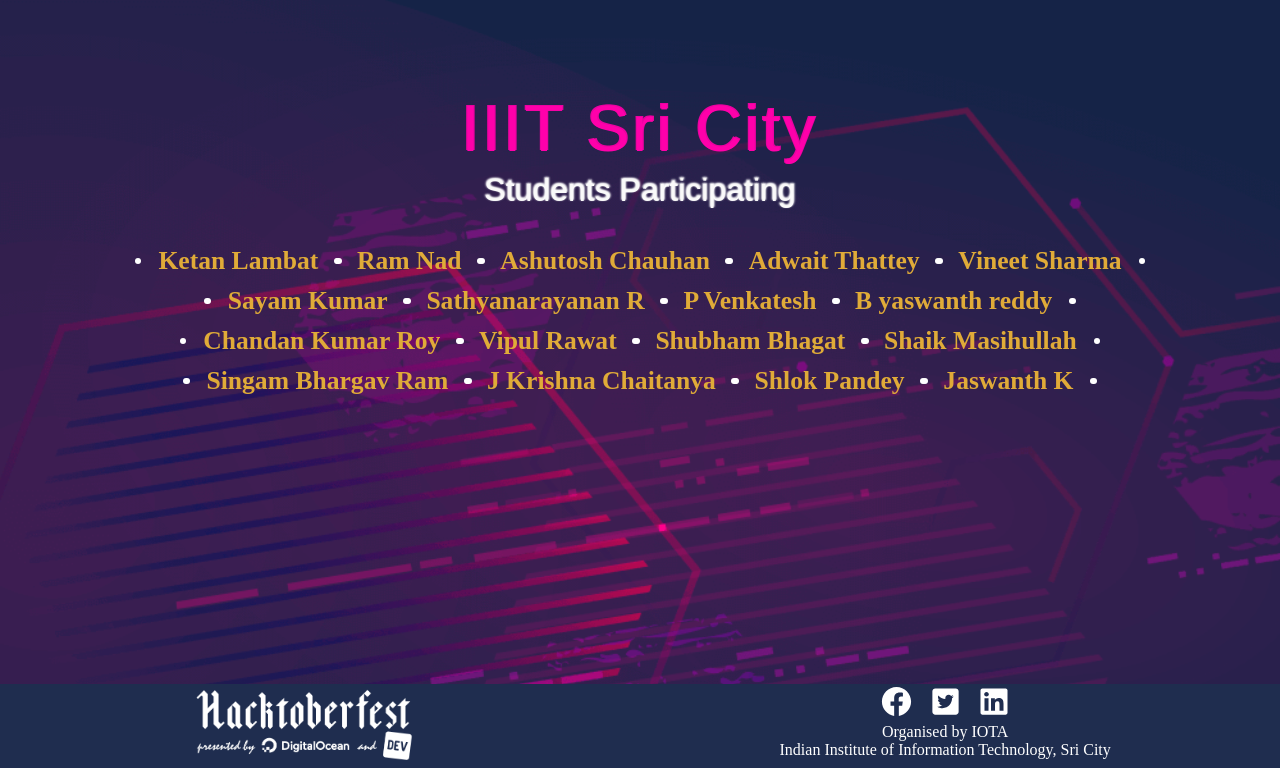
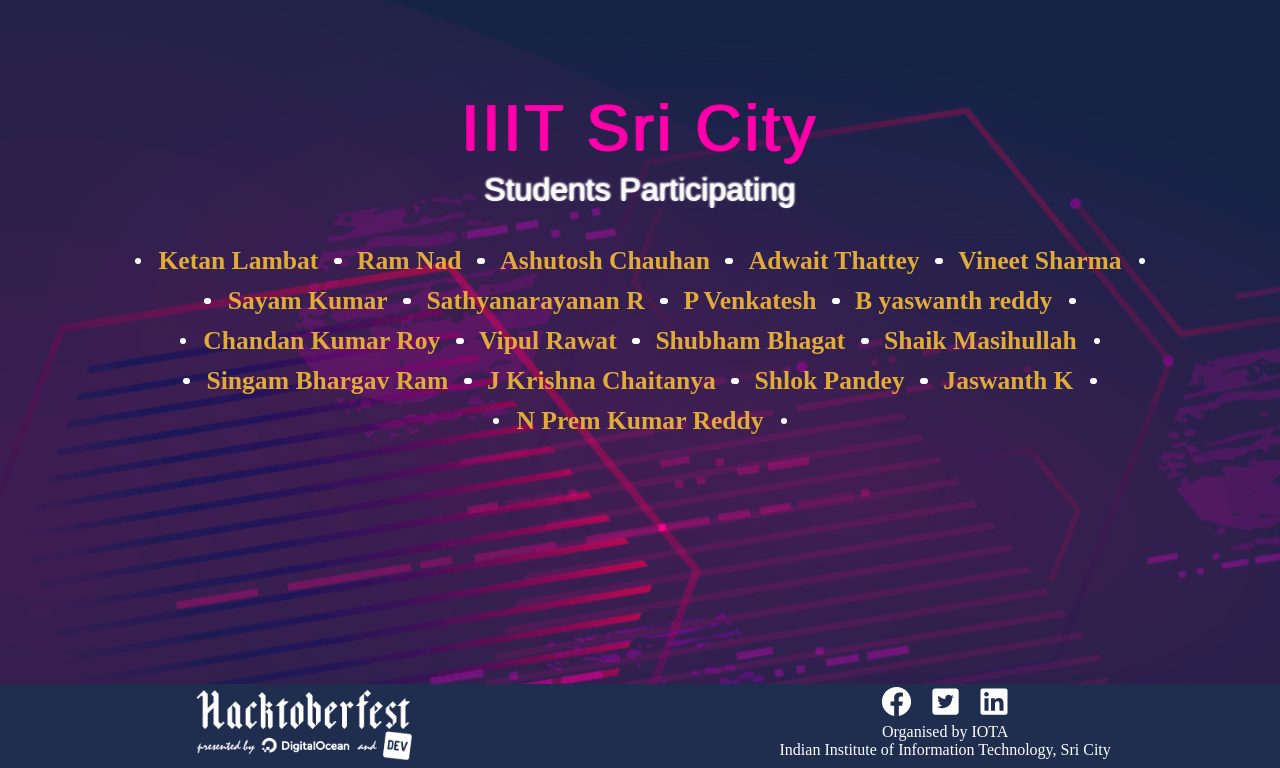
Before and after one commit to Project-Club-IIITS/hacktoberfest2019-participants, a Jekyll site: the page index.html, which Jekyll copies as it is, in a window 1280 px wide, cut to the strip 132-900 px from the top of the page. Built offline with Jekyll 4.4.1, drawn with Linux system fonts in a browser that asks for light colours; some web fonts are replaced.

Commit message:
Add paricipant name

```diff
--- a/index.html
+++ b/index.html
@@ -63,7 +63,7 @@
                 <li><a href="https://github.com/chaitanya531">J Krishna Chaitanya</a></li>
                 <li><a href="https://github.com/b30wulffz">Shlok Pandey</a></li>
                 <li><a href="https://github.com/JazzKriss21">Jaswanth K</a></li>
-
+                <li><a href="https://github.com/prem-kumar-reddy">N Prem Kumar Reddy</a></li>
             </ul>
         </div>
     </div>
```
